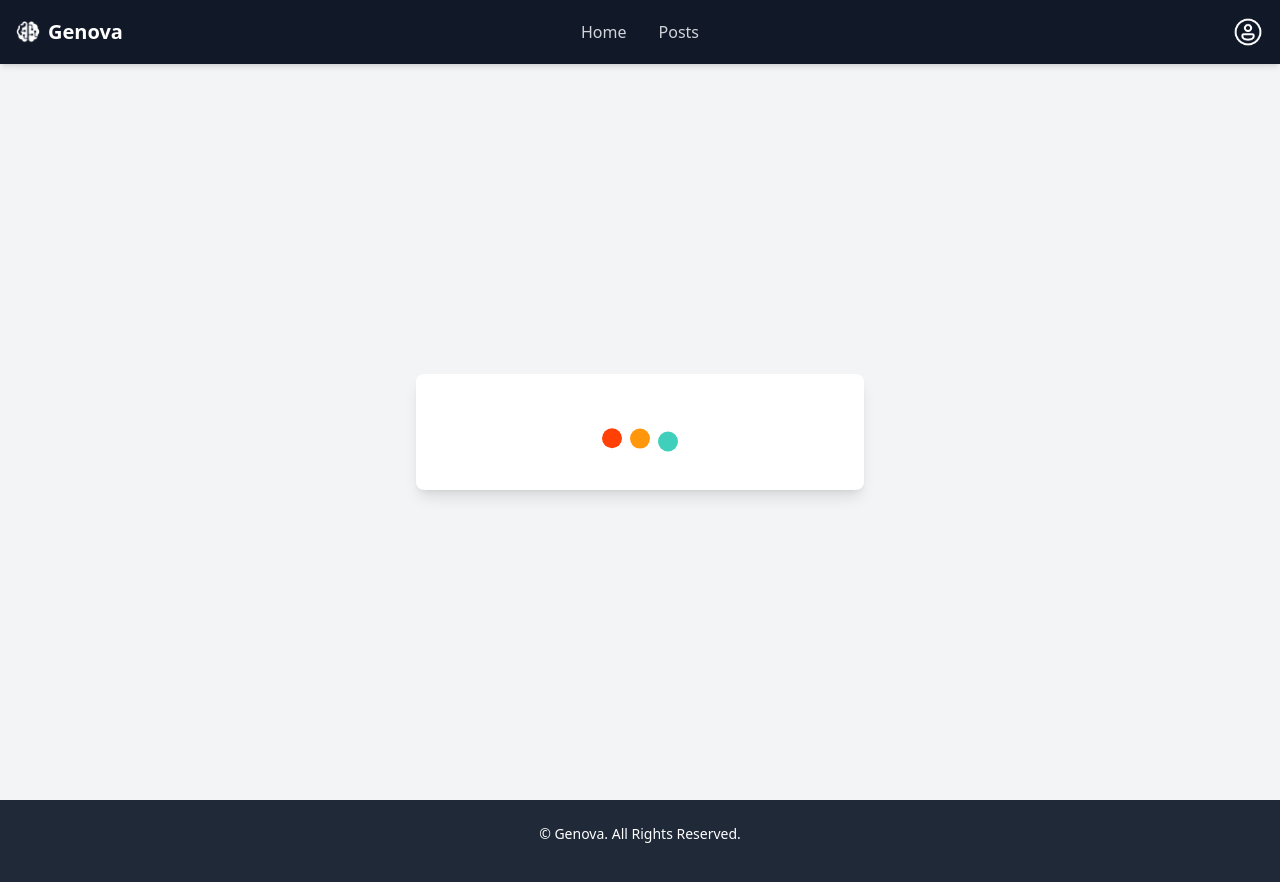
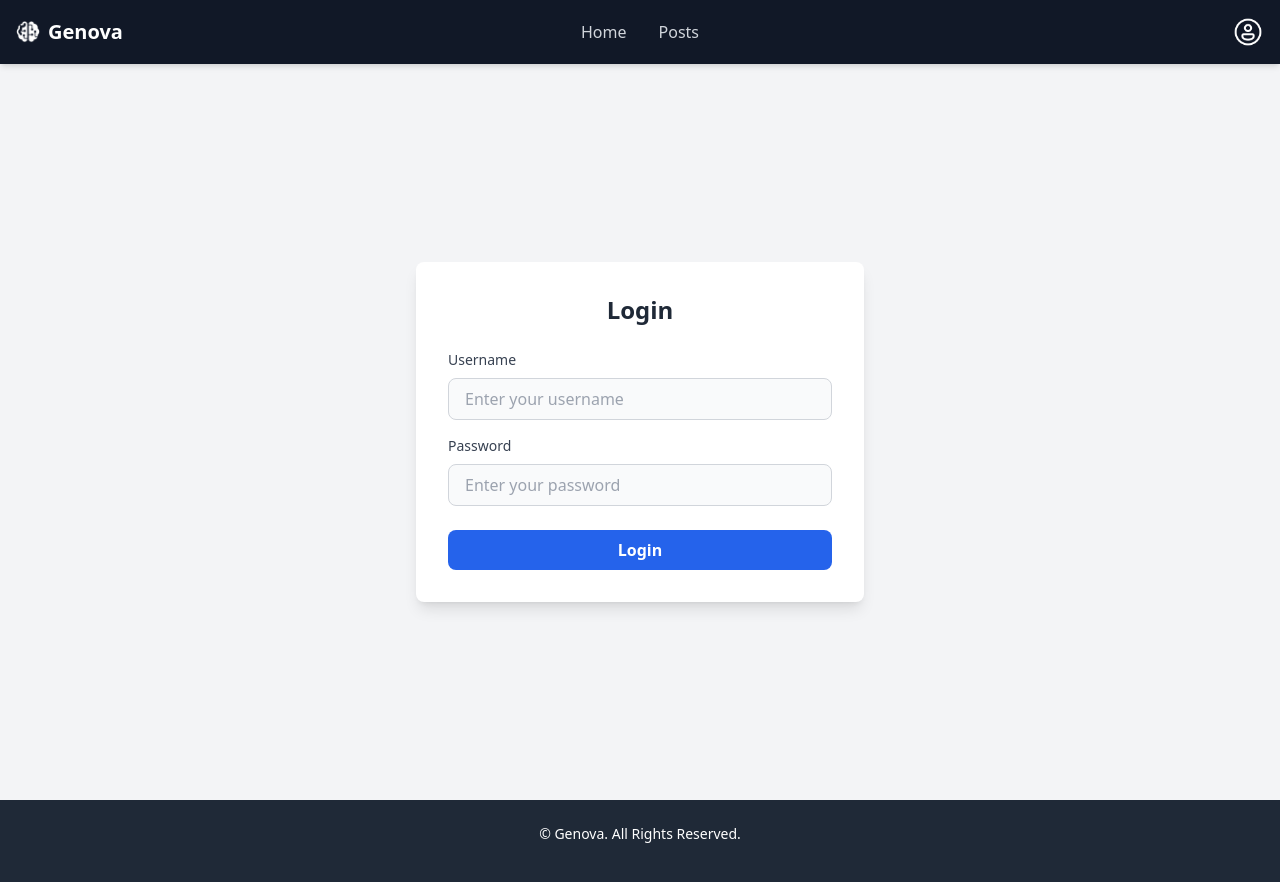
Before and after one commit to ErrachdiAmine/genova, a React (Vite) app in the folder genova-app/: page /Login in a window 1280 px wide. Shown: the top 882 px of the page. Built offline with nearby package versions, Linux system fonts and the light colour scheme.

Commit message:
fixed login page UI problems

```diff
--- a/genova-app/src/pages/Login.jsx
+++ b/genova-app/src/pages/Login.jsx
@@ -64,9 +64,7 @@ const Login = () => {
   return (
     <div className="min-h-screen flex items-center justify-center bg-gray-100 dark:bg-gray-900 pt-16">
       <div className="bg-white dark:bg-gray-800 p-8 rounded-lg shadow-lg w-full max-w-md">
-        {isLoadingUser ? (
-          <div><LoadingScreen /></div>
-        ) : currentUser ? (
+        { currentUser ? (
           <>
             <h2 className="text-2xl font-semibold text-center text-gray-800 dark:text-white mb-6">{currentUser}</h2>
             <button
```
